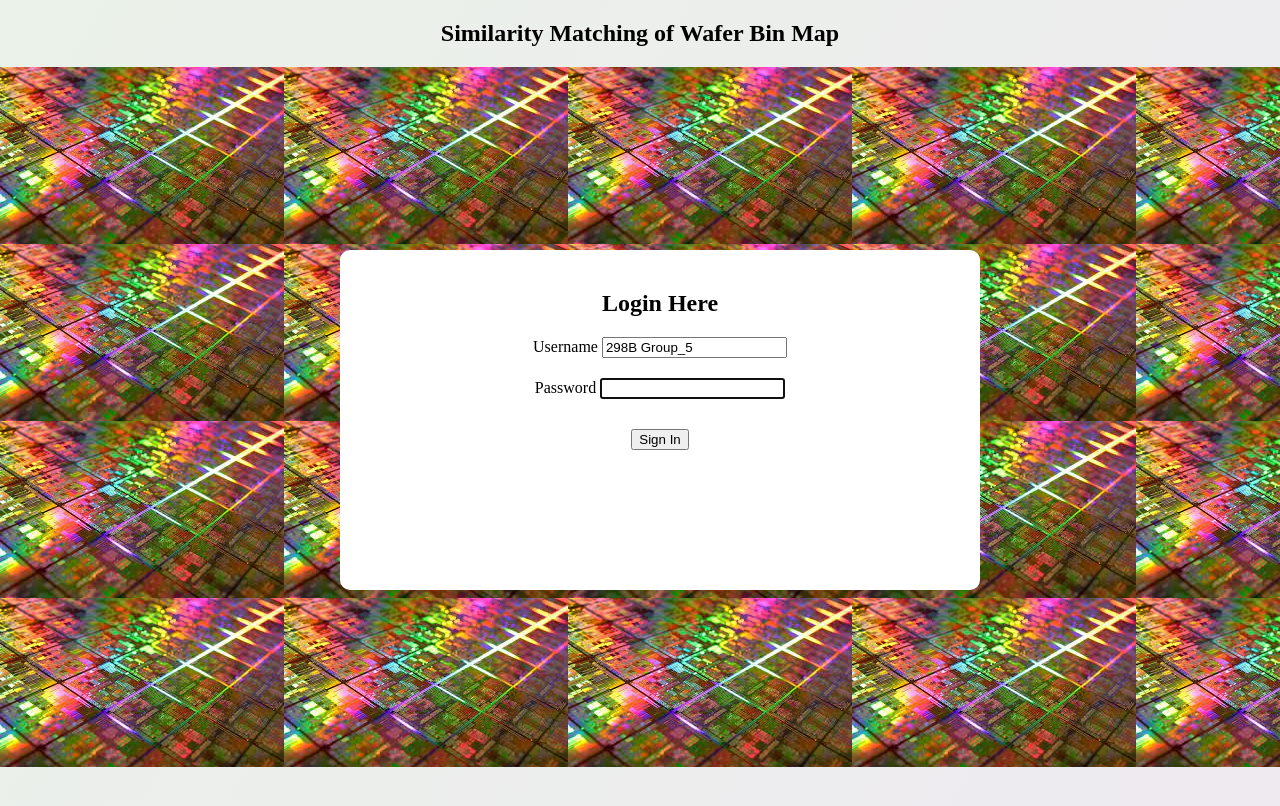
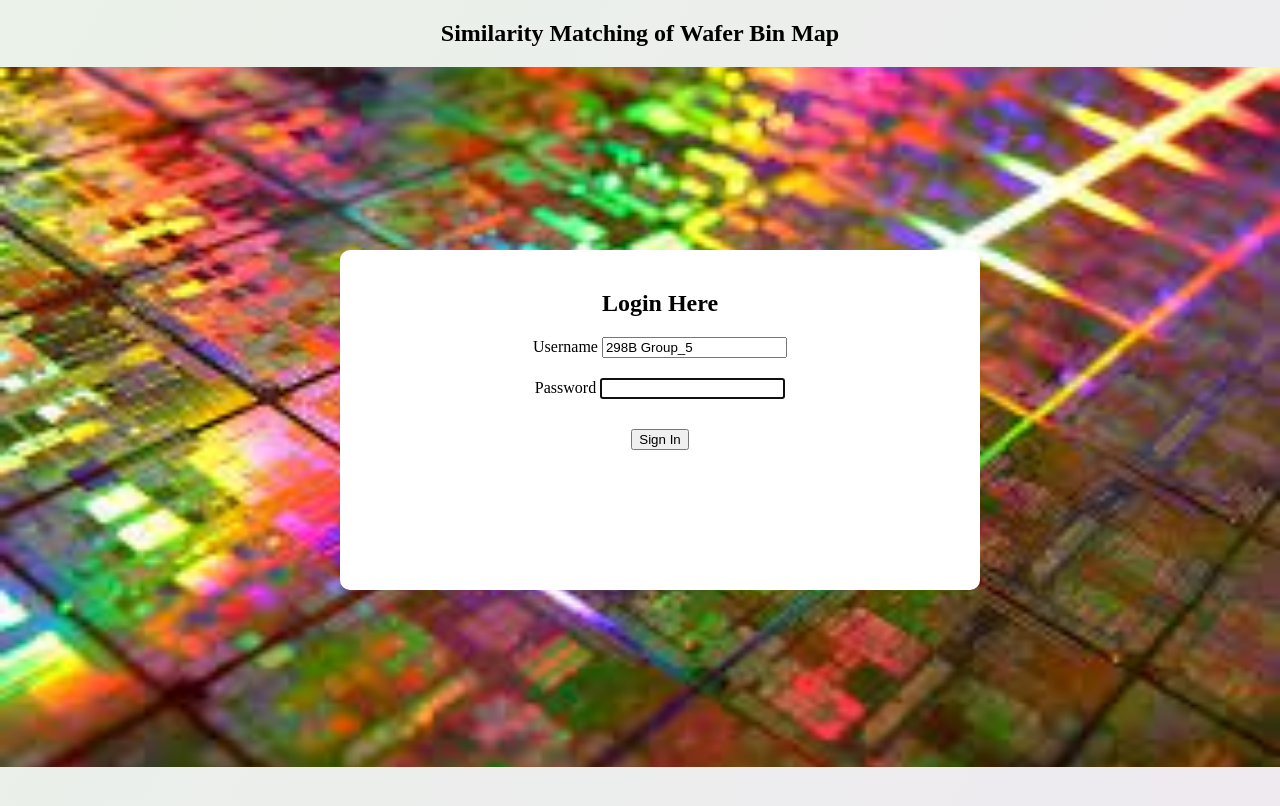
Before and after one commit to SwathiBadicole/Data298-Project-UI, a React (Create React App) app in the folder similarity-matcher/: page / in a window 1280 px wide. Shown: the top 806 px of the page. Built offline with nearby package versions, Linux system fonts and the light colour scheme; the HTML template or start-up script is replaced by a standard one.

Commit message:
Added background image in CNN model

```diff
--- a/similarity-matcher/src/Login.js
+++ b/similarity-matcher/src/Login.js
@@ -26,6 +26,8 @@ import Divider from '@mui/material/Divider';
 import InboxIcon from '@mui/icons-material/Inbox';
 import DraftsIcon from '@mui/icons-material/Drafts';
 import login_background from './BackGround Image/login_background.jpg'
+import Model from './BackGround Image/Model.jpg'
+
 
 
 
@@ -176,18 +178,21 @@ const Login = () => {
 	return (
 		<>
 			{success ?
-				<div style={{ display: 'flex' }}>
-					<div>Hello</div>
 				<div>
 					<Box sx={{ width: '100%', bgcolor: 'background.paper' }}>
 						<Tabs value={value} onChange={handleChange} centered>
 							<Tab label="CNN Model" {...a11yProps(0)} />
-								<Tab label="YOLO V5 Model" />
+							<Tab label="YOLO V5 Model" {...a11yProps(1)} />
+							<Tab label="About" {...a11yProps(2)} />
 						</Tabs>
 					</Box>
 					<TabPanel value={value} index={0}>
-							<div style={{ textAlign: 'center' }}>
-								<h1> Upload Wafer Image to detect Defect!</h1>
+						<h1 style={{ textAlign: 'Center', margin: 5 }}> Upload Wafer Image to detect Defect!</h1>
+						<div style={{
+							textAlign: 'center', backgroundImage: `url(${Model})`, backgroundSize: 'cover',
+							overflow: 'hidden', backgroundRepeat: 'no-repeat',
+							backgroundPosition: 'center', height: 700
+						}}>
 							<br />
 							<Button variant="contained" component="label">
 								Upload
@@ -204,12 +209,21 @@ const Login = () => {
 							</div>}
 						</div>
 					</TabPanel>
+					<TabPanel value={value} index={2}>
+						<div style={{ textAlign: 'center' }}>
+							<text>Hello</text>
 						</div>
+					</TabPanel>
 				</div>
+
 				: (
 					<section>
 						<h1 style={{ color: 'Black', textAlign: 'center' }}>Similarity Matching of Wafer Bin Map</h1>
-						<div style={{ textAlign: 'center', height: 700, backgroundImage: `url(${login_background})` }}>
+						<div style={{
+							textAlign: 'center', height: 700, backgroundImage: `url(${login_background})`, backgroundSize: 'cover',
+							overflow: 'hidden', backgroundRepeat: 'no-repeat',
+							backgroundPosition: 'center'
+						}}>
 							<div className="center" style={{ textAlign: 'center', margin: 20 }}>
 								<p ref={errRef} className={errMsg ? "errmsg" :
 									"offscreen"} aria-live="assertive">{errMsg}</p>
```
Also changed, not shown: similarity-matcher/src/BackGround Image/Model.jpg (added). Lines whose indentation alone changed are shown as unchanged.
